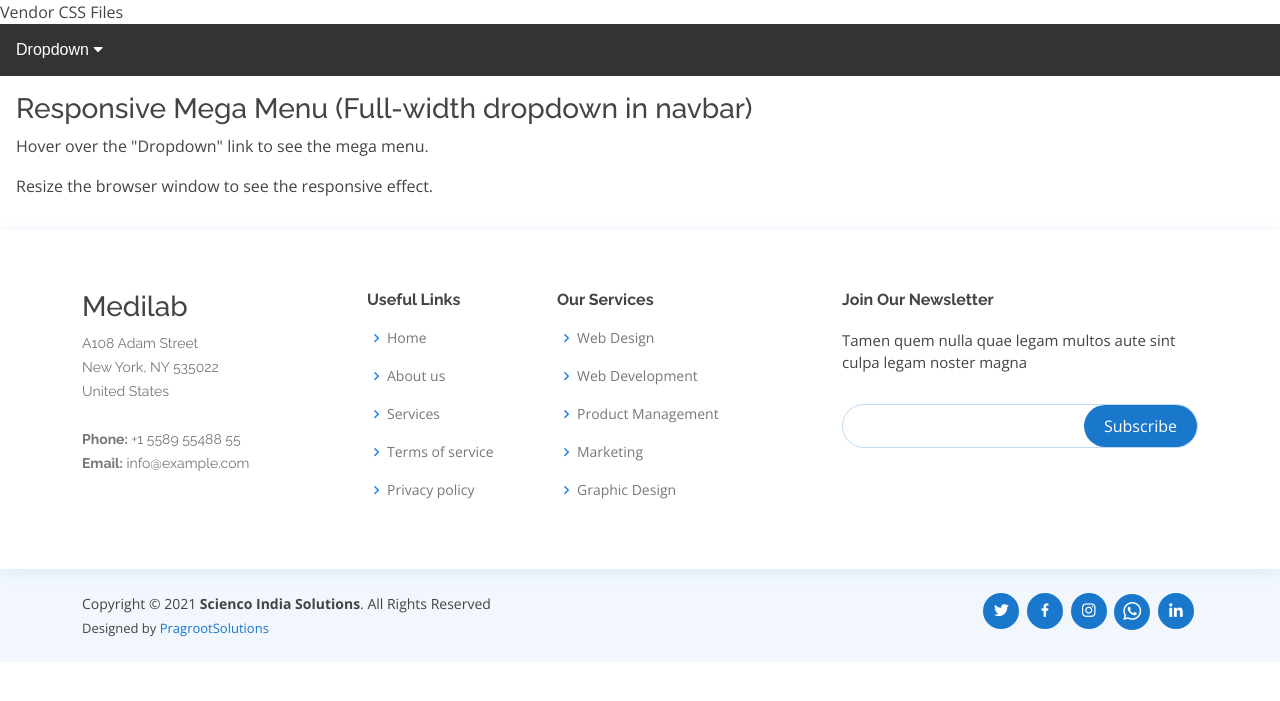
After one commit to pulkitmadaanit/medicalwebsite-team_work, a Django app: page /site2_instruments/mega/ in a window 1280 px wide. The commit adds this page. Shown: the top 701 px of the page. Run offline with Django 3.2, Linux system fonts and the light colour scheme; some libraries are stand-ins or nearby versions.

Commit message:
code updated

```diff
--- a/site_2_process_instrument/admin.py
+++ b/site_2_process_instrument/admin.py
@@ -1,6 +1,6 @@
 from django.contrib import admin
 
-from .models import AboutUs, ContactModel,Contact_display,HomePageData,HomeImageSlider,InstrumentsParametersWise
+from .models import AboutUs, ContactModel,Contact_display,HomePageData,HomeImageSlider,InstrumentsParametersWise,Blog,ProductTable
 
 admin.site.register(AboutUs)
 admin.site.register(ContactModel)
@@ -8,4 +8,5 @@ admin.site.register(Contact_display)
 admin.site.register(HomePageData)
 admin.site.register(HomeImageSlider)
 admin.site.register(InstrumentsParametersWise)
-# admin.site.register(Table)
+admin.site.register(Blog)
+admin.site.register(ProductTable)
--- a/site_2_process_instrument/urls.py
+++ b/site_2_process_instrument/urls.py
@@ -7,4 +7,5 @@ urlpatterns = [
     path('', views.home,name="Home"),
     path('about/', views.about,name="About"),
     path('contact/', views.contact, name="Contact"),
+    path('mega/',views.mega,name="Mega")
 ]
--- a/site_2_process_instrument/views.py
+++ b/site_2_process_instrument/views.py
@@ -1,7 +1,7 @@
 from django.shortcuts import render,HttpResponse, redirect
 from django.views import View
 from site_2_process_instrument.forms import ContactForm
-from site_2_process_instrument.models import AboutUs, ContactModel, Contact_display
+from site_2_process_instrument.models import AboutUs, ContactModel, Contact_display,Blog
 from django.conf import settings
 from django.core.mail import send_mail
 from django.core.mail import EmailMultiAlternatives
@@ -16,8 +16,12 @@ def home(request):
     return render(request,"home/index.html")
 
 def about(request):
+    context= {
+        "text": AboutUs.objects.all(),
+        "data" : Blog.objects.all()
+    }
 
-    return render(request,"site2_instrument/project/about.html", {"text": AboutUs.objects.all()})
+    return render(request,"site2_instrument/project/about.html", context)
 
 def contact(request):
     if request.method == "POST":
@@ -37,3 +41,6 @@ def contact(request):
 
 
     return render(request,"site2_instrument/project/contact.html",{"Contact_display":Contact_display.objects.all()[:1]})
+
+def mega(request):
+    return render(request,"site2_instrument/megadropdown.html")
--- /dev/null
+++ b/static/site_2/assets/css/mega.css
@@ -0,0 +1,100 @@
+
+  * {
+    box-sizing: border-box;
+  }
+
+  body {
+    margin: 0;
+  }
+
+  .navbarr {
+    overflow: hidden;
+    background-color: #333;
+    font-family: Arial, Helvetica, sans-serif;
+  }
+
+  .navbarr a   {
+    float: left;
+    font-size: 16px;
+    color: white;
+    text-align: center;
+    padding: 14px 16px;
+    text-decoration: none;
+  }
+
+  .dropdownn {
+    float: left;
+    overflow: hidden;
+  }
+
+  .dropdownn .dropbtnn {
+    font-size: 16px;
+    border: none;
+    outline: none;
+    color: white;
+    padding: 14px 16px;
+    background-color: inherit;
+    font: inherit;
+    margin: 0;
+  }
+
+  .navbarr a:hover, .dropdownn:hover .dropbtn {
+    background-color: red;
+  }
+
+  .dropdown-contentt {
+    display: none;
+    position: absolute;
+    background-color: #f9f9f9;
+    width: 100%;
+    left: 0;
+    box-shadow: 0px 8px 16px 0px rgba(0,0,0,0.2);
+    z-index: 1;
+  }
+
+  .dropdown-contentt .header {
+    background: red;
+    padding: 16px;
+    color: white;
+  }
+
+  .dropdownn:hover .dropdown-contentt {
+    display: block;
+  }
+
+  /* Create three equal columns that floats next to each other */
+  .column {
+    float: left;
+    width: 33.33%;
+    padding: 10px;
+    background-color: #ccc;
+    height: 250px;
+  }
+
+  .column a {
+    float: none;
+    color: black;
+    padding: 16px;
+    text-decoration: none;
+    display: block;
+    text-align: left;
+  }
+
+  .column a:hover {
+    background-color: #ddd;
+  }
+
+  /* Clear floats after the columns */
+  .row:after {
+    content: "";
+    display: table;
+    clear: both;
+  }
+
+  /* Responsive layout - makes the three columns stack on top of each other instead of next to each other */
+  @media screen and (max-width: 600px) {
+    .column {
+      width: 100%;
+      height: auto;
+    }
+  }
--- a/templates/site2_instrument/base_site2.html
+++ b/templates/site2_instrument/base_site2.html
@@ -17,7 +17,7 @@
   <!-- Google Fonts -->
   <link href="https://fonts.googleapis.com/css?family=Open+Sans:300,300i,400,400i,600,600i,700,700i|Raleway:300,300i,400,400i,500,500i,600,600i,700,700i|Poppins:300,300i,400,400i,500,500i,600,600i,700,700i" rel="stylesheet">
 
-  <!-- Vendor CSS Files -->
+  Vendor CSS Files
   <link href="{% static 'site_2/assets/vendor/animate.css/animate.min.css' %} " rel="stylesheet">
   <link href="{% static 'site_2/assets/vendor/bootstrap/css/bootstrap.min.css' %} " rel="stylesheet">
   <link href="{% static 'site_2/assets/vendor/bootstrap-icons/bootstrap-icons.css' %} " rel="stylesheet">
@@ -27,15 +27,15 @@
   <link href="{% static 'site_2/assets/vendor/remixicon/remixicon.css' %} " rel="stylesheet">
   <link href="{% static 'site_2/assets/vendor/swiper/swiper-bundle.min.css' %} " rel="stylesheet">
 
+  <!--  mega dropdaown online css-->
+  <link rel="stylesheet" href="https://cdnjs.cloudflare.com/ajax/libs/font-awesome/4.7.0/css/font-awesome.min.css">
+  <link rel="stylesheet" href="{% static 'site_2/assets/css/mega.css' %}">
+
+
   <!-- Template Main CSS File -->
   <link href="{% static 'site_2/assets/css/style.css' %} " rel="stylesheet">
 
-  <!-- =======================================================
-  * Template Name: Medilab - v4.1.0
-  * Template URL: https://bootstrapmade.com/medilab-free-medical-bootstrap-theme/
-  * Author: BootstrapMade.com
-  * License: https://bootstrapmade.com/license/
-  ======================================================== -->
+
 </head>
 
 <body>
@@ -52,9 +52,28 @@
   <script src="{% static 'site_2/assets/vendor/purecounter/purecounter.js' %} "></script>
   <script src="{% static 'site_2/assets/vendor/swiper/swiper-bundle.min.js' %} "></script>
 
+<script src="https://cdnjs.cloudflare.com/ajax/libs/jquery/2.1.3/jquery.min.js"></script>
+<script src="https://cdn.jsdelivr.net/npm/popper.js@1.16.1/dist/umd/popper.min.js"></script>
+
+
   <!-- Template Main JS File -->
   <script src="{% static 'site_2/assets/js/main.js' %} "></script>
 {% include 'site2_instrument/project/footer.html' %}
+
+  <script>
+ jQuery(function($)
+ {
+     var path = window.location.href; // because the 'href' property of the DOM element is the absolute path
+
+
+     $('.navbar a ').each(function() {
+      if (this.href === path) {
+       $(this).addClass('active');
+      }
+     });
+    });
+</script>
+
 </body>
 
 </html>
--- /dev/null
+++ b/templates/site2_instrument/megadropdown.html
@@ -0,0 +1,45 @@
+{% extends 'site2_instrument/base_site2.html' %}
+{% load static %}
+
+{% block content %}
+
+    <div class="navbarr">
+
+      <div class="dropdownn">
+        <button class="dropbtnn">Dropdown
+          <i class="fa fa-caret-down"></i>
+        </button>
+        <div class="dropdown-contentt">
+          <div class="header">
+            <h2>Mega Menu</h2>
+          </div>
+          <div class="row">
+            <div class="column">
+              <h3>Category 1</h3>
+              <a href="#">Link 1</a>
+              <a href="#">Link 2</a>
+              <a href="#">Link 3</a>
+            </div>
+            <div class="column">
+              <h3>Category 2</h3>
+              <a href="#">Link 1</a>
+              <a href="#">Link 2</a>
+              <a href="#">Link 3</a>
+            </div>
+            <div class="column">
+              <h3>Category 3</h3>
+              <a href="#">Link 1</a>
+              <a href="#">Link 2</a>
+              <a href="#">Link 3</a>
+            </div>
+          </div>
+        </div>
+      </div>
+    </div>
+
+    <div style="padding:16px">
+      <h3>Responsive Mega Menu (Full-width dropdown in navbar)</h3>
+      <p>Hover over the "Dropdown" link to see the mega menu.</p>
+      <p>Resize the browser window to see the responsive effect.</p>
+    </div>
+    {% endblock content %}
```
Also changed, not shown: site_2_process_instrument/models.py (+32 -0 lines), templates/site2_instrument/project/header.html (+31 -4 lines), templates/site2_instrument/project/testimonial.html (+8 -62 lines), home_page/views.py (line endings or trailing spaces), media/my_sell/picture/client-1.jpg (added), media/my_sell/picture/main1.png (added), media/my_sell/picture/services-bg.jpg (added), site_2_process_instrument/migrations/0004_alter_homeimageslider_image.py (added), site_2_process_instrument/migrations/0005_blog.py (added), site_2_process_instrument/migrations/0006_auto_20210510_0746.py (added), site_2_process_instrument/migrations/0007_producttable.py (added), static/site_2/assets/css/style.css (line endings or trailing spaces).
